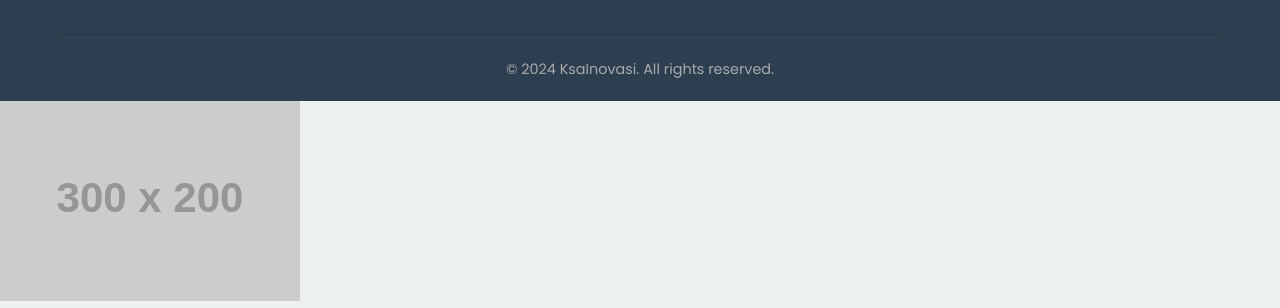
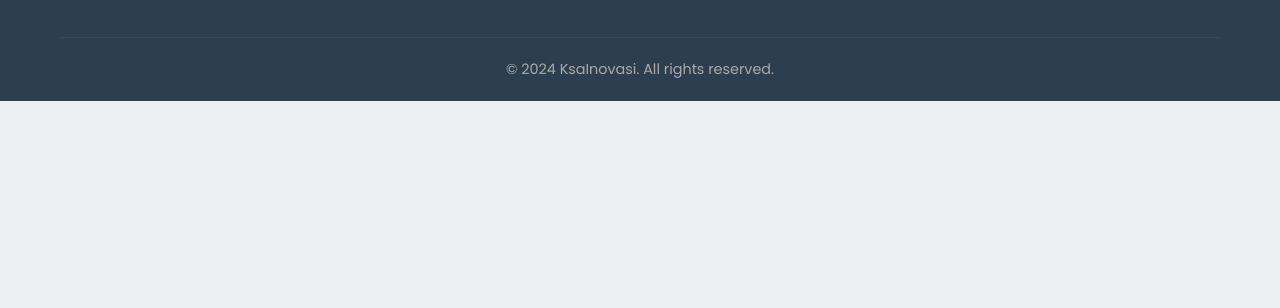
Before and after one commit to hattamksa/appskumyid, a plain HTML site: page index.html in a window 1280 px wide. Shown: the part 5513-5821 px from the top of the page. After the commit the page ends 5614 px from the top, so only its background shows below. Drawn offline with Linux system fonts and the light colour scheme; placeholder pictures from the web are drawn by us; files whose address does not match are found by name.

Commit message:
update index.html

```diff
--- a/index.html
+++ b/index.html
@@ -185,7 +185,6 @@
             <p id="modalDetails"></p>
         </div>
     </div>
-<img src="https://placehold.co/300x200?text=foodscan.png" alt="FoodScan">
 
     <script src="script.js"></script>
 </body>
```
